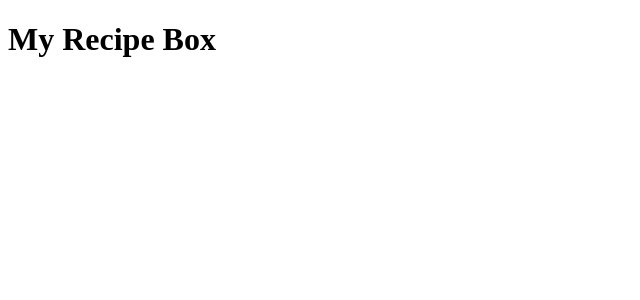
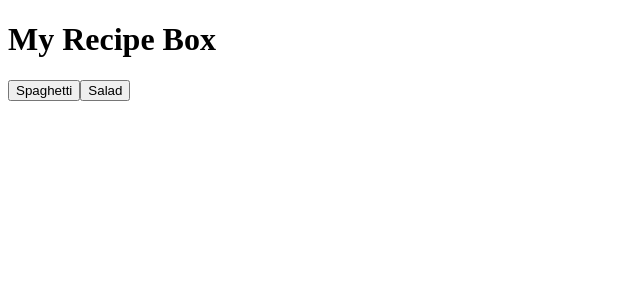
Before and after one commit to ederzin13/recipe-box, an Angular app: page / in a window 1280 px wide. Shown: the top 300 px of the page, without its empty margins (0-640 px from the left). Built offline with nearby package versions, Linux system fonts and the light colour scheme.

Commit message:
Concluindo fase 1

```diff
--- a/src/app/app.html
+++ b/src/app/app.html
@@ -1,3 +1,6 @@
 <main>
   <h1>{{ title() }}</h1>
+
+  <button (click)="selectSpaghetti()">Spaghetti</button>
+  <button (click)="selectSalad()">Salad</button>
 </main>
--- a/src/app/app.ts
+++ b/src/app/app.ts
@@ -9,4 +9,12 @@ import { RouterOutlet } from '@angular/router';
 })
 export class App {
   protected readonly title = signal('My Recipe Box');
+
+  protected selectSpaghetti(): void {
+    console.log('Spaghetti Carbonara selecionado');
+  }
+
+  protected selectSalad(): void {
+    console.log('Caprese Salad selecionada');
+  }
 }
```
